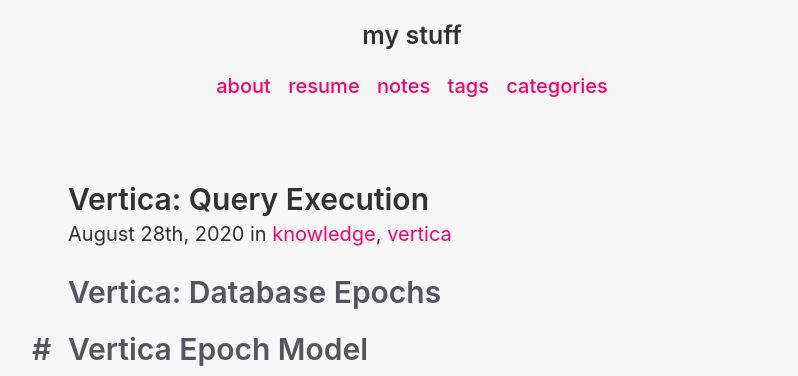
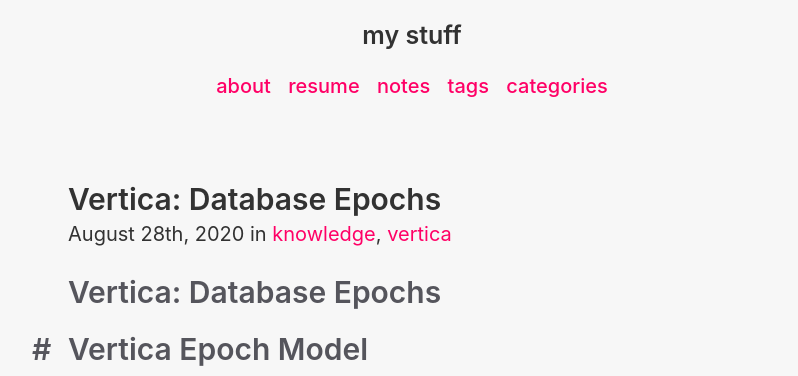
Before and after one commit to lstn/lstn.github.io, a Jekyll site: the page built from _posts/knowledge/vertica/2020-08-28-database-epochs.md, in a window 1280 px wide and 900 px high. Shown: the top 376 px of the window, without its empty margins (222-1020 px from the left). Built offline with Jekyll 4.4.1, drawn with Linux system fonts in a browser that asks for light colours.

Commit message:
fix name

```diff
--- a/_posts/knowledge/vertica/2020-08-28-database-epochs.md
+++ b/_posts/knowledge/vertica/2020-08-28-database-epochs.md
@@ -1,6 +1,6 @@
 ---
 layout: post
-title: "Vertica: Query Execution"
+title: "Vertica: Database Epochs"
 date: 2020-08-28
 categories: [knowledge, vertica]
 tags: [vertica9.x]
```
